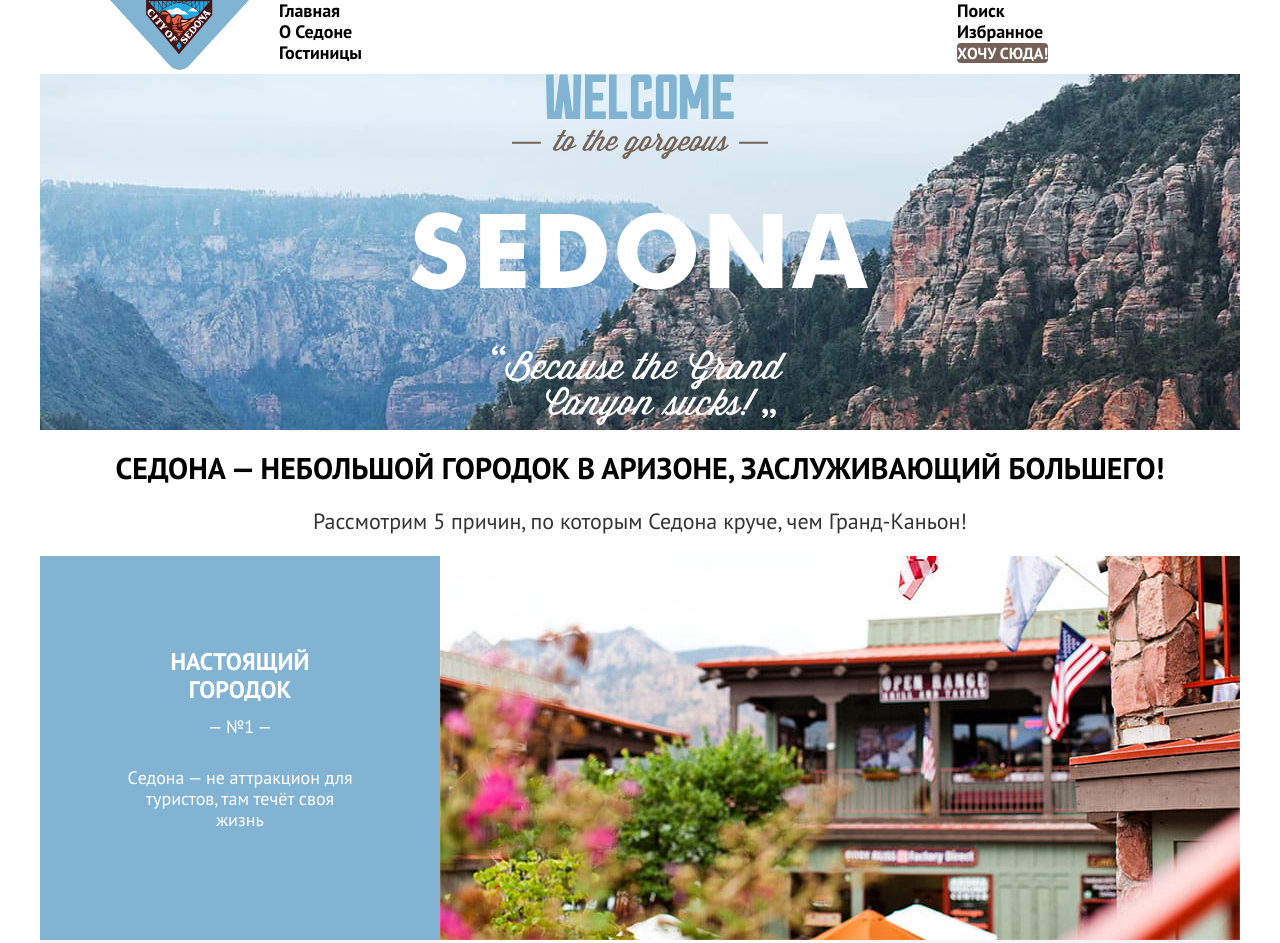
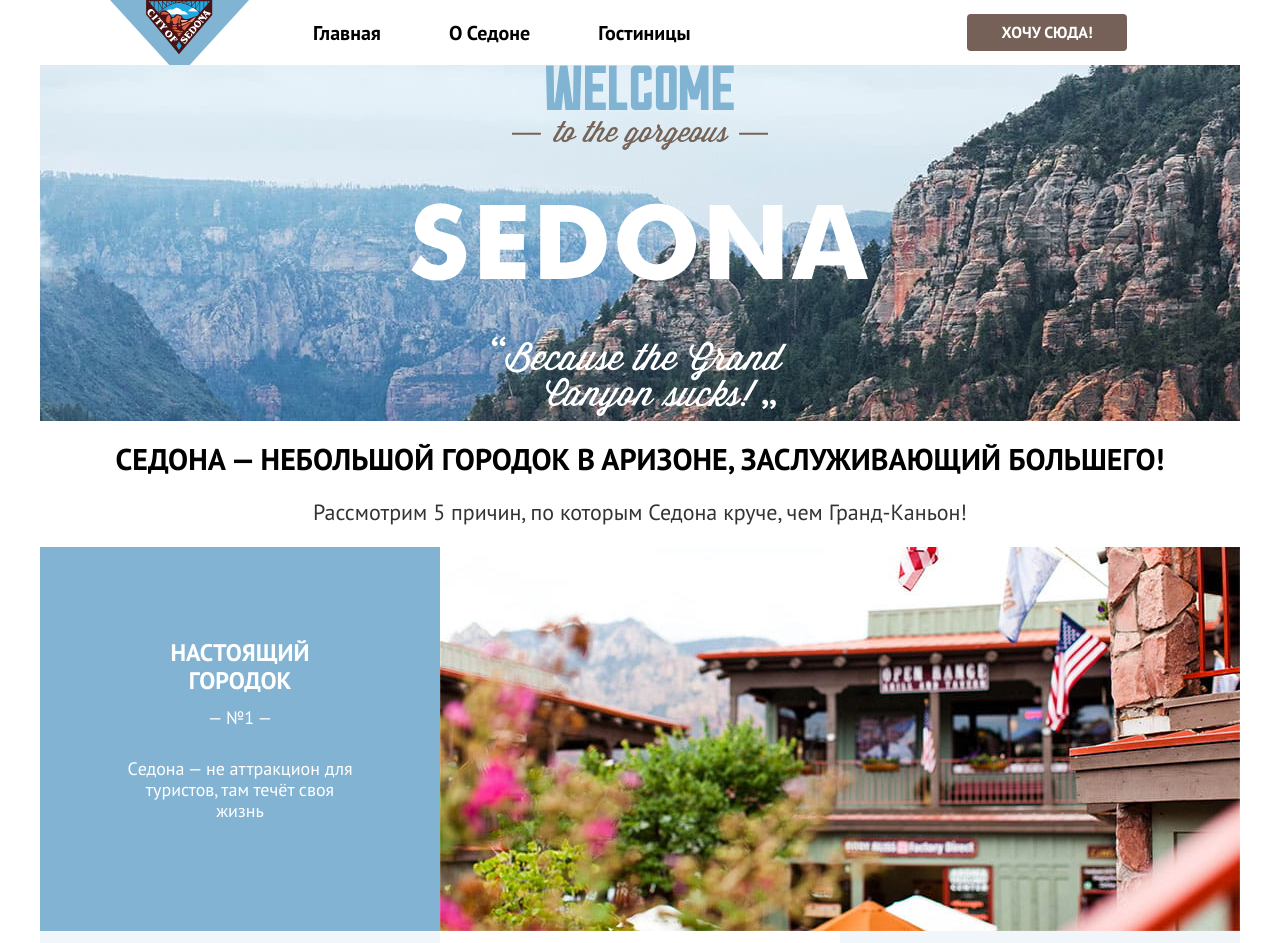
Before and after one commit to htmlacademy-htmlcss/2045419-sedona-34, a plain HTML site: page index.html in a window 1280 px wide. Shown: the top 943 px of the page. Drawn offline with Linux system fonts and the light colour scheme.

Commit message:
расставляет навигацию

```diff
--- a/index.html
+++ b/index.html
@@ -26,12 +26,12 @@
       </ul>
       <ul class="navigation-list navigation-user">
         <li class="navigation-item">
-          <a class="navigation-link" href="#">
+          <a class="navigation-link navigation-link-user" href="#">
             <span class="visually-hidden">Поиск</span>
           </a>
         </li>
         <li class="navigation-item">
-          <a class="navigation-link" href="#">
+          <a class="navigation-link navigation-link-user" href="#">
             <span class="visually-hidden">Избранное</span>
           </a>
         </li>
@@ -53,7 +53,7 @@
       </div>
 
       <section class="advantages">
-        <h2 class="visually-hidden" hidden>Преимущества</h2>
+        <h2 class="visually-hidden">Преимущества</h2>
         <ol class="advantages-list">
           <li class="advantages-item">
             <div class="advantage-wrapper">
@@ -131,7 +131,7 @@
     <div class="footer">
 
       <section class="footer-social">
-        <h2 class="visually-hidden" hidden>Социальные сети</h2>
+        <h2 class="visually-hidden">Социальные сети</h2>
         <ul class="footer-social-list">
           <li class="footer-social-item">
             <a class="button" href="https://vk.com/htmlacademy">
@@ -152,12 +152,12 @@
       </section>
 
       <section class="contacts">
-        <h2 class="visually-hidden" hidden>Номер телефона</h2>
+        <h2 class="visually-hidden">Номер телефона</h2>
         <a class="contacts-number" href="tel.:+78128121212">+7 (812) 812-12-12</a>
       </section>
 
       <section class="made">
-        <h2 class="visually-hidden" hidden>Сделано в</h2>
+        <h2 class="visually-hidden">Сделано в</h2>
         <img src="images/social/made-by.svg">
         <a class="made-link" href="https://htmlacademy.ru/">
         </a>
--- a/styles/styles.css
+++ b/styles/styles.css
@@ -13,9 +13,11 @@
   src: url("../fonts/ptsans-700.woff2") format("woff2");
   font-display: swap;
 }
+
 html {
   height: 100%;
 }
+
 body {
   margin: 0;
   padding: 0;
@@ -28,6 +30,18 @@ body {
   color: #000000;
   background-color: #ffffff;
 }
+
+.visually-hidden {
+  position: absolute;
+  width: 1px;
+  height: 1px;
+  margin: -1px;
+  padding: 0;
+  border: 0;
+  clip: rect(0 0 0 0);
+  overflow: hidden;
+}
+
 .button {
   border: none;
   font-weight: 700;
@@ -36,53 +50,84 @@ body {
   text-align: center;
   text-transform: uppercase;
 }
+
 .navigation {
   display: flex;
   width: 1200px;
+  height: 65px;
   margin: 0 auto;
 }
+
 .navigation-list {
-  width: 483px;
   margin: 0;
   padding: 0;
-  list-style: none;
+  display: flex;
+  width: 483px;
+  list-style-type: none;
 }
+
 .navigation-user {
-  max-width: 283px;
-  margin-left: auto;
+  max-width: 264px;
+  margin-right: 70px;
+  padding: 14px;
 }
+
 .navigation-link {
+  padding: 20px 34px 19px;
+  display: block;
   font-family: "PT Sans", sans-serif;
   font-weight: 700;
+  font-size: 20px;
+  line-height: 26px;
   color: inherit;
   background: inherit;
   text-align: center;
   text-transform: capitalize;
   text-decoration: none;
 }
+
+.navigation-link-user {
+  min-width: 19px;
+  min-height: 19px;
+}
+
+.navigation-link-current {
+  padding-left: 17px;
+
+}
 .navigation-logo {
   display: block;
-  margin: 0;
   margin-left: 70px;
-  margin-right: 30px;
+  margin-right: 47px;
+  height: 70px;
 }
+
 .i-want-here {
+  box-sizing: border-box;
+  display: block;
+  padding: 8px 15px;
+  width: 160px;
+  height: 37px;
   font-weight: 700;
   font-size: 16px;
   line-height: 20px;
   color: #ffffff;
+  text-align: center;
   text-decoration: none;
   text-transform: uppercase;
   background: #756157;
   border-radius: 4px;
 }
+
 .main-container {
   flex-grow: 1;
 }
+
 .page-container {
   width: 1200px;
   margin: 0 auto;
 }
+
 .welcome-logo-wrapper {
   text-align: center;
   background-image: url("../images/main/index-background.jpg");
@@ -91,6 +136,7 @@ body {
   background-color: #68a2ca;
   background-size: cover;
 }
+
 .underwelcome-title {
   font-weight: 700;
   font-size: 30px;
@@ -99,6 +145,7 @@ body {
   text-transform: uppercase;
   background: #ffffff;
 }
+
 .underwelcome-text {
   font-weight: 400;
   font-size: 22px;
@@ -106,6 +153,7 @@ body {
   color: #333333;
   text-align: center;
 }
+
 .advantages-list {
   display: flex;
   flex-wrap: wrap;
@@ -115,9 +163,11 @@ body {
   list-style-type: none;
   text-align: center;
 }
+
 .advantage-wrapper {
   display: flex;
 }
+
 .advantages-title {
   margin: 0;
   font-weight: 700;
@@ -125,9 +175,11 @@ body {
   line-height: 28px;
   text-transform: uppercase;
 }
+
 .recommend-description {
   margin: 0;
 }
+
 .recommend-title {
   margin: 0;
   font-weight: 700;
@@ -135,12 +187,14 @@ body {
   line-height: 28px;
   text-transform: uppercase;
 }
+
 .recommend-list {
   padding: 0;
   display: flex;
   justify-content: space-between;
   list-style-type: none;
 }
+
 .recommend-item {
   box-sizing: border-box;
   display: flex;
@@ -152,9 +206,11 @@ body {
   text-align: center;
   width: 400px;
 }
+
 .recommend-item-colored {
   background: rgba(131, 179, 211, 0.12);
 }
+
 .advantages-photo {
   padding: 92px 85px;
   display: flex;
@@ -164,10 +220,12 @@ body {
   background: #82B3D3;
   color: #ffffff;
 }
+
 .advantages-item {
   min-height: 384px;
   box-sizing: border-box;
 }
+
 .advantages-item-colored {
   padding: 92px 85px;
   display: flex;
@@ -177,6 +235,7 @@ body {
   width: 400px;
   background: rgba(131, 179, 211, 0.12);
 }
+
 .advantages-item-normal {
   padding: 92px 85px;
   display: flex;
@@ -186,20 +245,24 @@ body {
   width: 400px;
   background: rgba(131, 179, 211, 0.2);
 }
+
 .interest {
   text-align: center;
 }
+
 .interest-index-title {
   font-weight: 700;
   font-size: 30px;
   line-height: 36px;
   text-transform: uppercase;
 }
+
 .interest-text {
   font-size: 22px;
   line-height: 26px;
   color: #333333;
 }
+
 .button-interest {
   font-weight: 700;
   font-size: 20px;
@@ -211,6 +274,7 @@ body {
   background: #756157;
   border-radius: 4px;
 }
+
 .contacts-number {
   width: 331px;
   margin: 0 auto;
@@ -220,6 +284,7 @@ body {
   text-align: center;
   text-decoration: none;
 }
+
 .catalog-products {
   padding: 35px 70px 70px 70px;
   background-image: url("../images/catalog/catalog-background.jpeg");
@@ -228,6 +293,7 @@ body {
   background-color: #68a2ca;
   background-size: cover;
 }
+
 .catalog-products-title {
   margin: 0;
   font-weight: 700;
@@ -235,62 +301,77 @@ body {
   line-height: 78px;
   color: #ffffff;
 }
+
 .breadcrumbs {
   display: flex;
   list-style-type: none;
 }
+
 .breadcrumbs-link {
   font-size: 16px;
   line-height: 21px;
   color: #ffffff;
 }
+
 .catalog-filter {
   display: flex;
   justify-content: space-between;
   align-items: center;
 
 }
+
 .catalog-filter-title {
   font-weight: 700;
   font-size: 20px;
   line-height: 26px;
   color: #ffffff;
-}.catalog-filter-list {
+}
+
+.catalog-filter-list {
   list-style-type: none;
 }
+
 .catalog-filter-group {
   margin: 0;
   padding: 0;
 }
+
 .control-input {
-  color:#ffffff;
+  color: #ffffff;
 }
+
 .catalog-buttons {
   display: flex;
   flex-direction: column;
   margin-left: 70px;
 }
+
 .button-submit {
   font-weight: 700;
-  color:#ffffff;
+  color: #ffffff;
   background: #82B3D3;
   border-radius: 4px;
 }
+
 .button-reset {
   font-weight: 400;
 }
+
 .select-control {
   margin-left: 51px;
   color: #333333;
   text-transform: inherit;
 }
+
 .sorting {
- padding: 50px 71px 0 71px;
+  padding: 50px 71px 0 71px;
 }
+
 .sorting-top-wrapper {
   display: flex;
   justify-content: space-between;
 }
+
 .hotel-card-list {
   border-bottom: 1px solid #E6E6E6;
   margin: 0 auto 0 auto;
@@ -298,6 +379,7 @@ body {
   display: flex;
   flex-wrap: wrap;
 }
+
 .hotel-card {
   box-sizing: border-box;
   padding: 20px;
@@ -307,33 +389,39 @@ body {
   flex-direction: column;
   justify-content: space-between;
 }
+
 .hotel-card-type-price-wrapper {
   text-align: left;
   width: 100%;
   display: flex;
   justify-content: space-between;
 }
+
 .hotel-card-buttons-wrapper {
   width: 100%;
   display: flex;
   justify-content: space-between;
 }
+
 .hotel-card-rating-wrapper {
   width: 100%;
   display: flex;
   justify-content: space-between;
 }
+
 .hotels-found {
   font-weight: 700;
   font-size: 30px;
   line-height: 36px;
-  text-transform:uppercase;
+  text-transform: uppercase;
 }
+
 .hotel-card-title {
   font-weight: 700;
   font-size: 24px;
   line-height: 28px;
 }
+
 .button-hotel-card-about {
   font-weight: 700;
   color: #ffffff;
@@ -342,6 +430,7 @@ body {
   background: #756157;
   border-radius: 4px;
 }
+
 .button-favourite {
   padding: 8px 10px;
   color: #ffffff;
@@ -349,6 +438,7 @@ body {
   border-radius: 4px;
   border: none;
 }
+
 .button-favourite-select {
   margin: 0;
   padding: 8px 10px;
@@ -356,20 +446,24 @@ body {
   background: #7DB54F;
   border-radius: 4px;
 }
+
 .hotel-card-rating {
   font-size: 16px;
   line-height: 20px;
   color: #333333;
   text-transform: uppercase;
 }
+
 .hotel-card-type {
   width: 140px;
   color: #333333;
 }
+
 .hotel-card-price {
   width: 140px;
   color: #333333;
 }
+
 .pagination-wrapper {
   display: flex;
   justify-content: space-between;
@@ -378,6 +472,7 @@ body {
   padding-bottom: 25px;
   margin: 0;
 }
+
 .pagination {
   margin: 0;
   padding: 0;
@@ -385,11 +480,13 @@ body {
   display: flex;
   justify-content: space-between;
 }
+
 .newsletter {
   padding: 94px 200px;
   background-color: #ffffff;
   text-align: center;
 }
+
 .subscribe {
   margin-top: 0;
   margin-bottom: 29px;
@@ -397,10 +494,12 @@ body {
   font-size: 30px;
   line-height: 36px;
 }
+
 .newsletter-text {
   margin-top: 0;
   margin-bottom: 46px;
 }
+
 .button-newsletter {
   font-weight: 700;
   font-size: 20px;
@@ -420,25 +519,29 @@ body {
   background-color: #68a2ca;
   background-size: cover;
 }
+
 .field {
   background-color: #f2f2f2;
 }
+
 .page-footer {
   width: 1200px;
-  margin:  auto auto 0 auto;
+  margin: auto auto 0 auto;
   padding: 0;
 }
+
 .footer {
   display: flex;
   justify-content: space-between;
 }
+
 .footer-social-list {
-  list-style-type: none;
   margin: 0;
   width: 142px;
   display: flex;
   justify-content: space-between;
 }
+
 .made {
   width: 115px;
 }
```
Also changed, not shown: catalog.html (+4 -4 lines).
